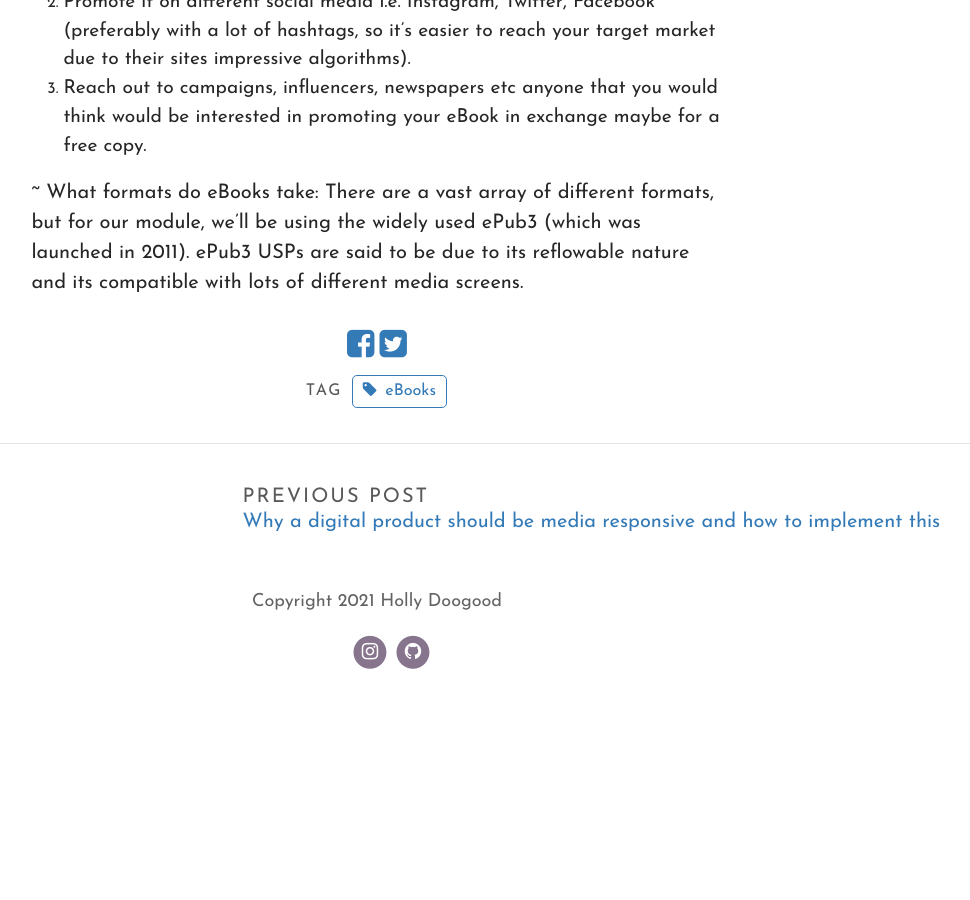
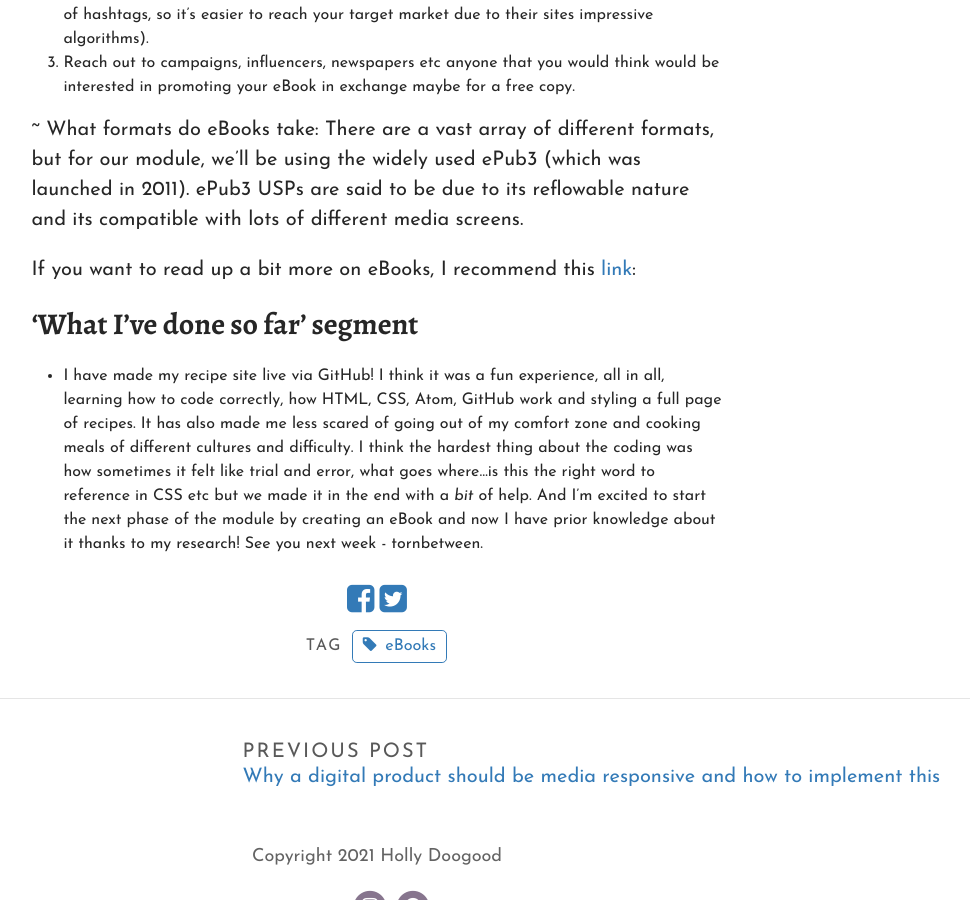
Before and after one commit to Hol1999/Hollyrecipewebsite, a Jekyll site: the page built from _posts/2021-03-06-what-are-ebooks-and-what-formats-can-they-take.md, in a window 1280 px wide and 900 px high, scrolled down 1372 px. Shown: the whole window, without its empty margins (263-1233 px from the left). Built offline with Jekyll 4.4.1, drawn with Linux system fonts in a browser that asks for light colours; some web fonts are replaced; before the commit the page ends 2071 px from its top, so only the background shows below that.

Commit message:
Update Post “2021-03-06-what-are-ebooks-and-what-formats-can-they-take”

```diff
--- a/_posts/2021-03-06-what-are-ebooks-and-what-formats-can-they-take.md
+++ b/_posts/2021-03-06-what-are-ebooks-and-what-formats-can-they-take.md
@@ -21,9 +21,13 @@ Well, this is done via the internet or in-built apps on smartphones, devices etc
 In terms of marketing your eBook for distribution, you should:
 
 1. Promote it on your website (as I have done, see my navigation bar at the top of my home screen: tornbetween).
-
 2. Promote it on different social media i.e. Instagram, Twitter, Facebook (preferably with a lot of hashtags, so it's easier to reach your target market due to their sites impressive algorithms).
-
 3. Reach out to campaigns, influencers, newspapers etc anyone that you would think would be interested in promoting your eBook in exchange maybe for a free copy.
 
 ~ What formats do eBooks take: There are a vast array of different formats, but for our module, we'll be using the widely used ePub3 (which was launched in 2011). ePub3 USPs are said to be due to its reflowable nature and its compatible with lots of different media screens.
+
+If you want to read up a bit more on eBooks, I recommend this[ link](<https://learn.g2.com/what-is-an-ebook#:~:text=epub),to%20read%20on%20small%20devices.>):
+
+### 'What I've done so far' segment
+
+* I have made my recipe site live via GitHub! I think it was a fun experience, all in all, learning how to code correctly, how HTML, CSS, Atom, GitHub work and styling a full page of recipes. It has also made me less scared of going out of my comfort zone and cooking meals of different cultures and difficulty. I think the hardest thing about the coding was how sometimes it felt like trial and error, what goes where...is this the right word to reference in CSS etc but we made it in the end with a *bit* of help. And I'm excited to start the next phase of the module by creating an eBook and now I have prior knowledge about it thanks to my research! See you next week - tornbetween.
```
